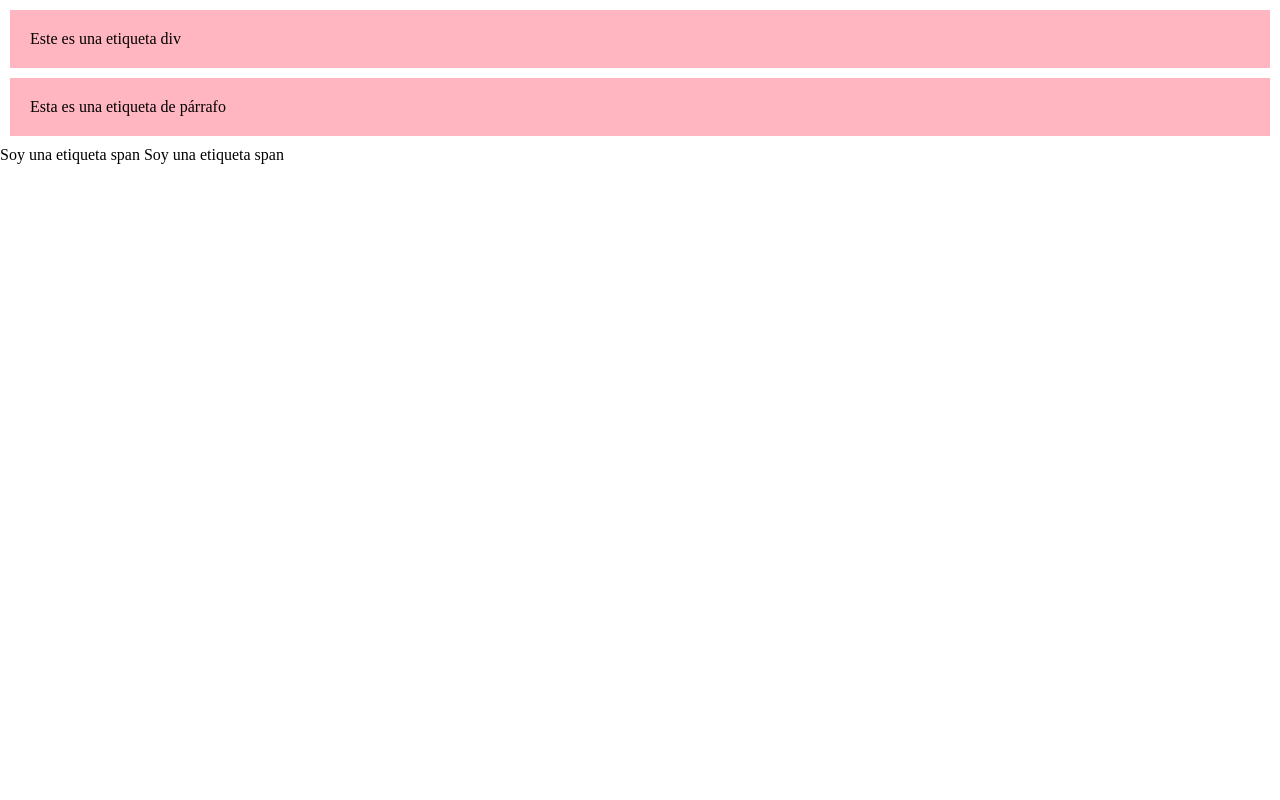
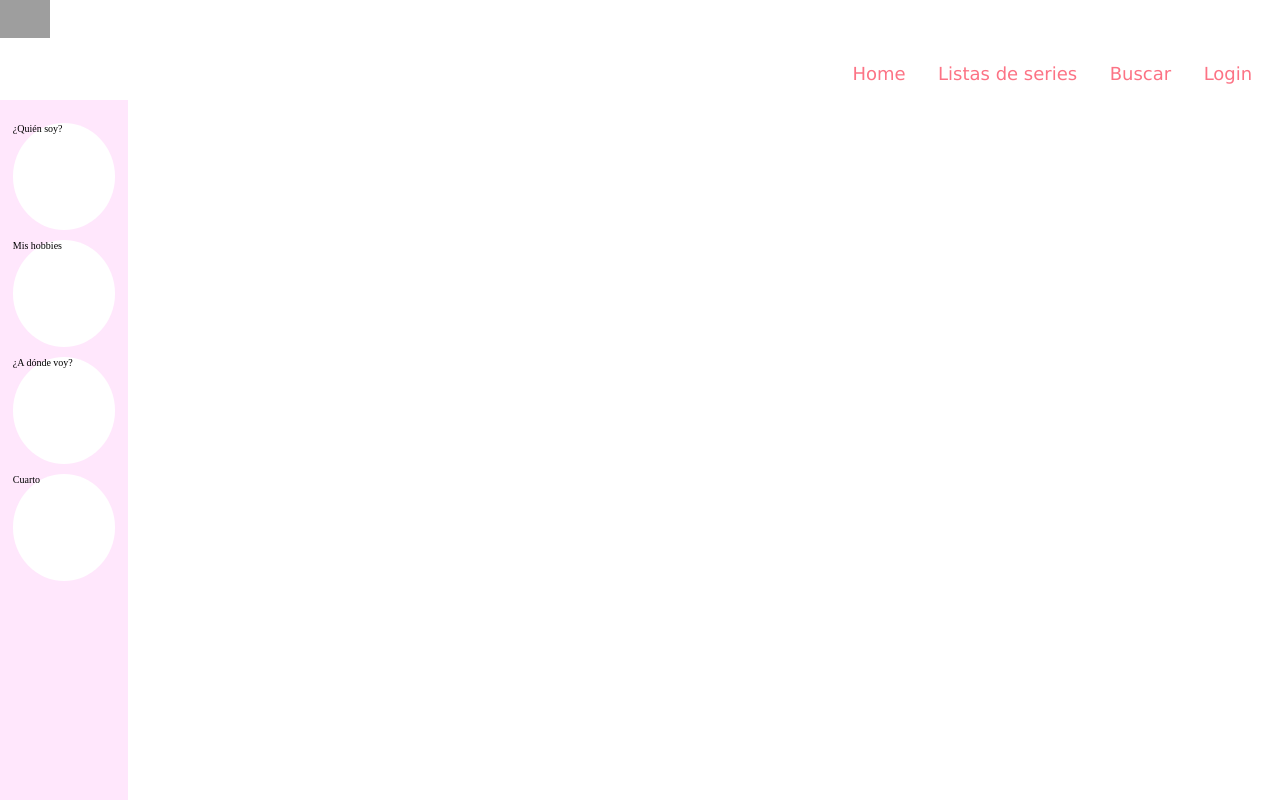
Before and after one commit to natsdev/knowsnat, a plain HTML site: page index.html in a window 1280 px wide. Shown: the top 800 px of the page. Drawn offline with Linux system fonts and the light colour scheme; grey boxes are pictures that could not be loaded.

Commit message:
fixing aside

```diff
--- a/css/style.css
+++ b/css/style.css
@@ -3,9 +3,59 @@
     margin: 0;
     padding: 0;
 }
+html{
+    font-size: 62.5%;
+}
 
-.block-element{
-    background-color: lightpink;
-    padding: 20px;
+header{
+    background-color: rgb(255, 255, 255);
+
+    position: relative;
+    width: 100vw;
+    height: 100px;
+}
+.header_nav{
+    display: inline-block;
+    position: absolute;
+    right: 0;
+    top: 40%;
+    margin: 1%;
+
+}
+.header_nav li{
+    display: inline-block;
     margin: 10px;
+
+
 }
+
+img{
+    width: 50px;
+}
+.header_nav a{
+    text-decoration: none;
+    color: rgb(252, 115, 133);
+    font-family: Verdana, Geneva, Tahoma, sans-serif;
+    font-size: 1.8rem;
+    padding: 0 5px;
+
+}
+
+.aside{
+    background-color: rgb(255, 231, 252);
+    width: 10%;
+    min-width: 120px;
+    height: 1000px;
+    padding: 1%;
+}
+
+ .aside_div{
+
+    width: 100%;
+    height: 11%;
+    background-color: white;
+    border-radius: 100%;
+    display: block;
+    margin-top: 10px;
+
+}
--- a/index.html
+++ b/index.html
@@ -8,9 +8,39 @@
 
 </head>
 <body>
-    <div class="block-element"> Este es una etiqueta div    </div>
-    <p class="block-element"> Esta es una etiqueta de párrafo</p>
+    <header>
+        <div class="header_logo">
 
-    <span> Soy una etiqueta span</span>
-    <span> Soy una etiqueta span</span>
+            <figure class="logo">
+
+                <img src="https://toppng.com/uploads/preview/star-banner-cardcaptor-sakura-star-transparent-11563200478fomm6rcec6.png" alt="Logo de la página">
+
+            </figure>
+
+        </div>
+        <nav class="header_nav">
+            <ul>
+                <li><a href="">Home</a></li>
+                <li><a href="">Listas de series</a></li>
+                <li><a href="">Buscar</a></li>
+                <li><a href="">Login</a></li>
+            </ul>
+        </nav>
+
+    </header>
+    <main>
+
+    </main>
+    <aside class="aside">
+
+            <div class="aside_div"> ¿Quién soy?</div>
+            <div class="aside_div"> Mis hobbies </div>
+            <div class="aside_div"> ¿A dónde voy? </div>
+            <div class="aside_div" > Cuarto </div>
+        </section>
+
+    </aside>
+    <footer>
+
+    </footer>
 </html>
```
